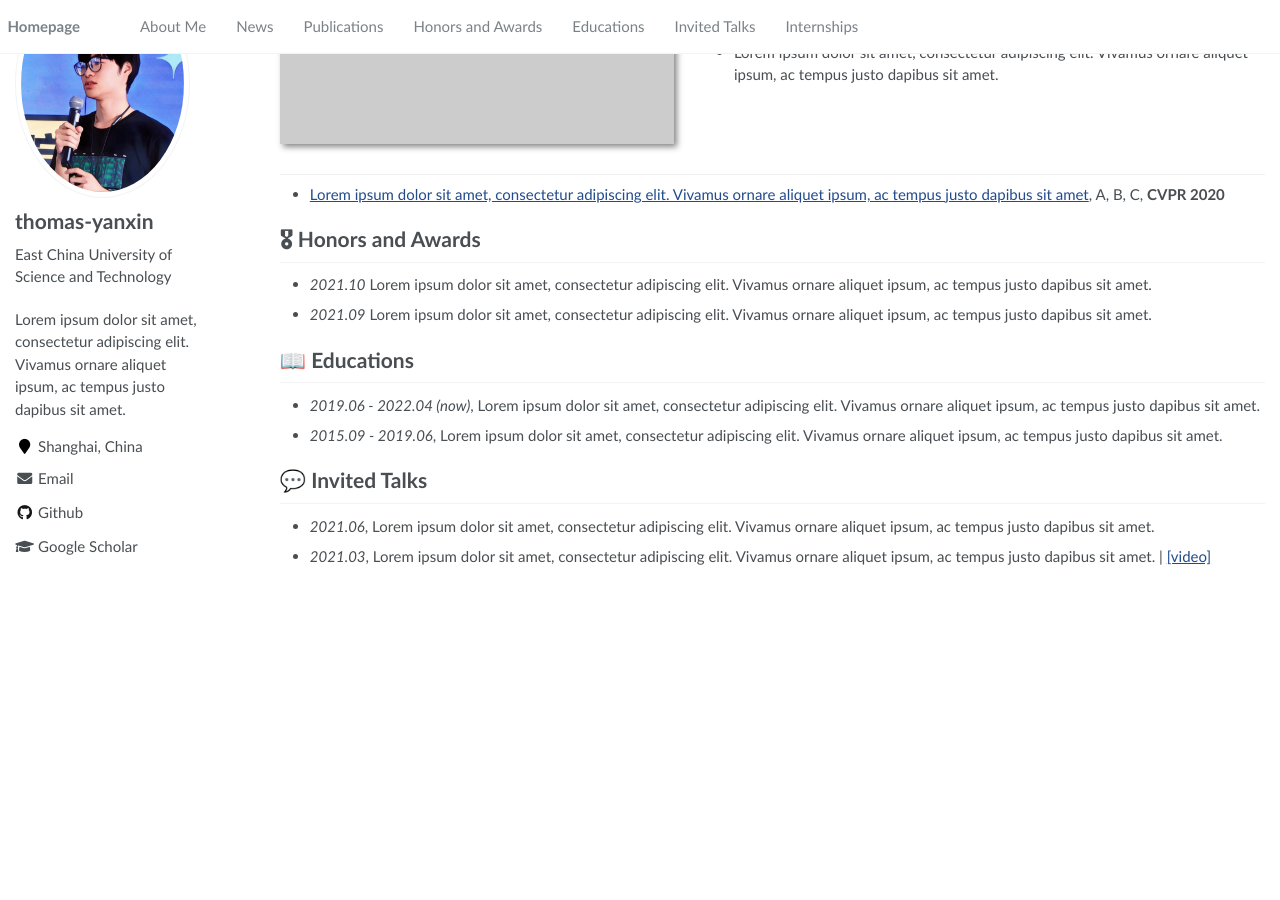
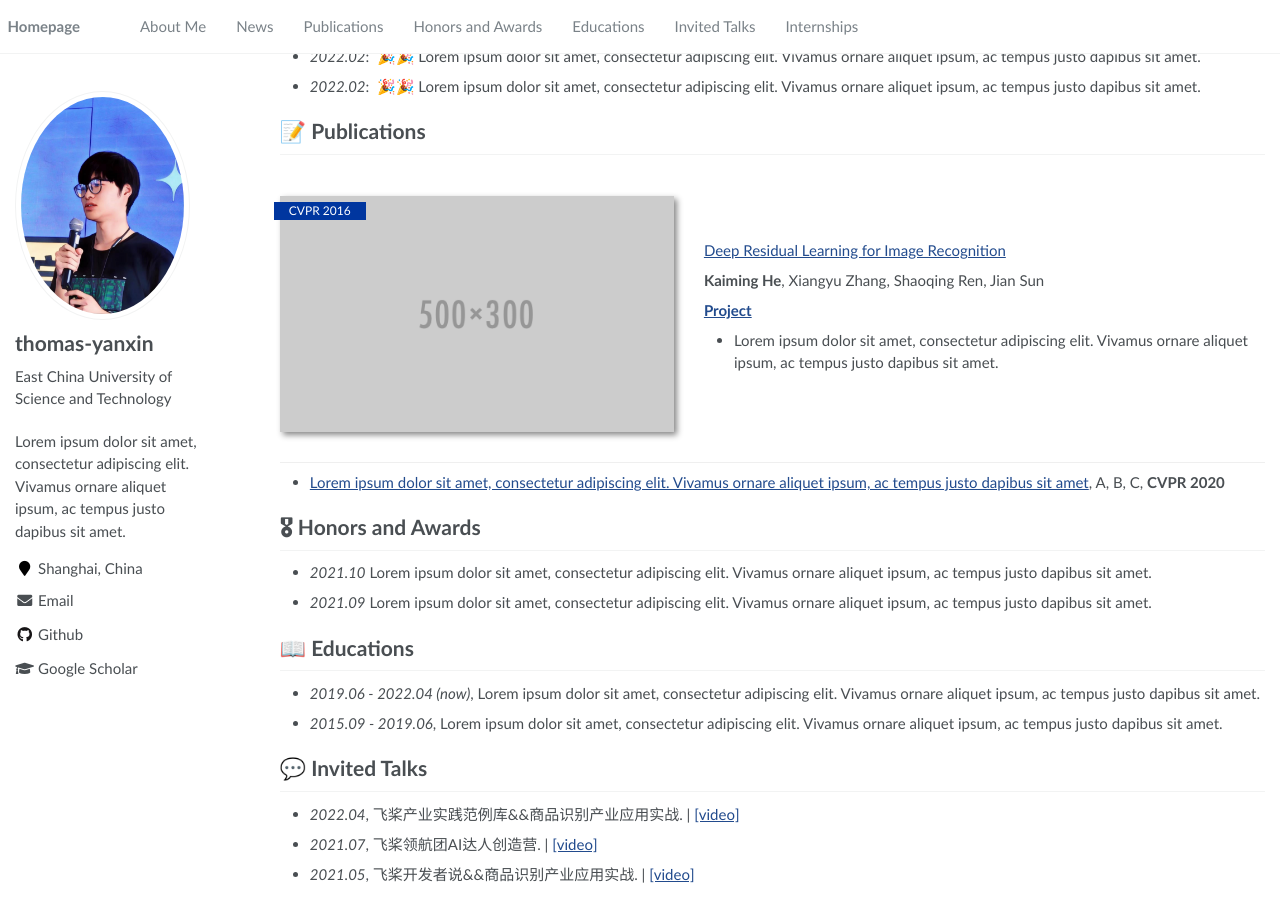
Before and after one commit to thomas-yanxin/thomas-yanxin.github.io, a Jekyll site: the page built from _pages/about.md, in a window 1280 px wide and 900 px high, scrolled down 560 px. Built offline with Jekyll 4.4.1, drawn with Linux system fonts in a browser that asks for light colours; before the commit the page ends 1142 px from its top, so only the background shows below that.

Commit message:
Update about.md

```diff
--- a/_pages/about.md
+++ b/_pages/about.md
@@ -18,7 +18,7 @@ redirect_from:
 <span class='anchor' id='about-me'></span>
 
 <p style="line-height:2.4;">
-<font size="4">我目前就读于华东理工大学自动化专业本科四年级. 我的主要研究方向为: 大规模智能网联汽车智慧感知、协同控制与决策, 主要兴趣点为: 计算机视觉、自然语言处理、强化学习、推理部署等. 我能够熟练地使用Python、Matlab等编程语言, 具备良好的代码编程习惯及文档编写能力, 掌握一定的深度学习技术, 开源多个基于PaddlePaddle的具有落地性质的项目, 您可以在我的<a href='https://github.com/thomas-yanxin'>Github个人主页</a>看到相关项目. </font>
+<font size="6">我目前就读于华东理工大学自动化专业本科四年级. 我的主要研究方向为: 大规模智能网联汽车智慧感知、协同控制与决策, 主要兴趣点为: 计算机视觉、自然语言处理、强化学习、推理部署等. 我能够熟练地使用Python、Matlab等编程语言, 具备良好的代码编程习惯及文档编写能力, 掌握一定的深度学习技术, 开源多个基于PaddlePaddle的具有落地性质的项目, 您可以在我的<a href='https://github.com/thomas-yanxin'>Github个人主页</a>看到相关项目. </font>
 </p>
 
 # 🔥 新闻
@@ -50,8 +50,13 @@ redirect_from:
 - *2015.09 - 2019.06*, Lorem ipsum dolor sit amet, consectetur adipiscing elit. Vivamus ornare aliquet ipsum, ac tempus justo dapibus sit amet.
 
 # 💬 Invited Talks
-- *2021.06*, Lorem ipsum dolor sit amet, consectetur adipiscing elit. Vivamus ornare aliquet ipsum, ac tempus justo dapibus sit amet.
-- *2021.03*, Lorem ipsum dolor sit amet, consectetur adipiscing elit. Vivamus ornare aliquet ipsum, ac tempus justo dapibus sit amet.  \| [\[video\]](https://github.com/)
+- *2022.04*, 飞桨产业实践范例库&&商品识别产业应用实战.  \| [\[video\]](https://www.bilibili.com/video/BV1Fu411y7co?spm_id_from=333.999.0.0)
+- *2021.07*, 飞桨领航团AI达人创造营.  \| [\[video\]](https://www.bilibili.com/video/BV1qq4y1X7uZ?spm_id_from=333.999.0.0&vd_source=02aea3a5719f15c2ff7a32ade6916170)
+- *2021.05*, 飞桨开发者说&&商品识别产业应用实战.  \| [\[video\]](https://www.bilibili.com/video/BV13p4y1t76K?spm_id_from=333.999.0.0)
+
+
+
+
 
 <!-- # 💻 Internships
 - *2019.05 - 2020.02*, [Lorem](https://github.com/), China. -->
```
